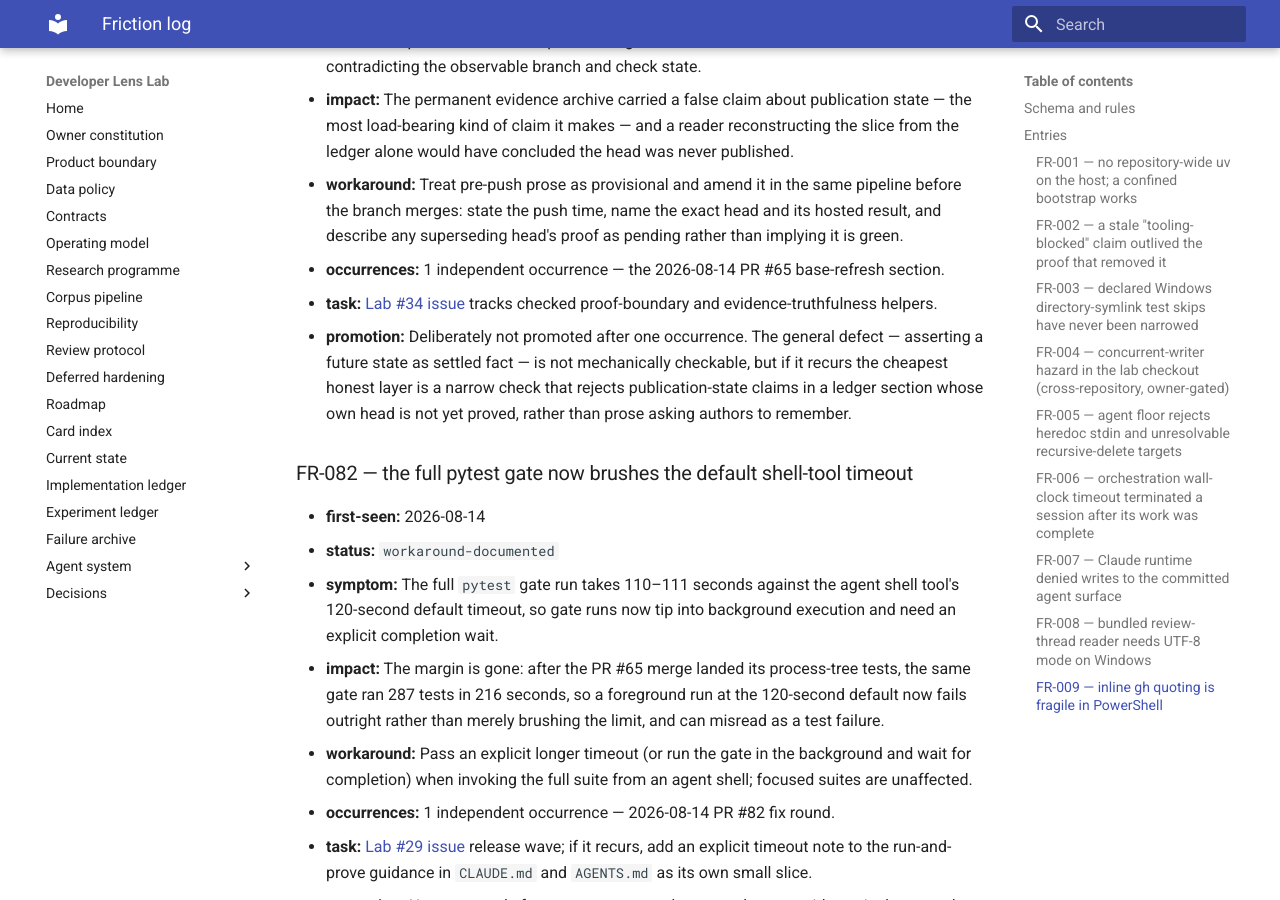
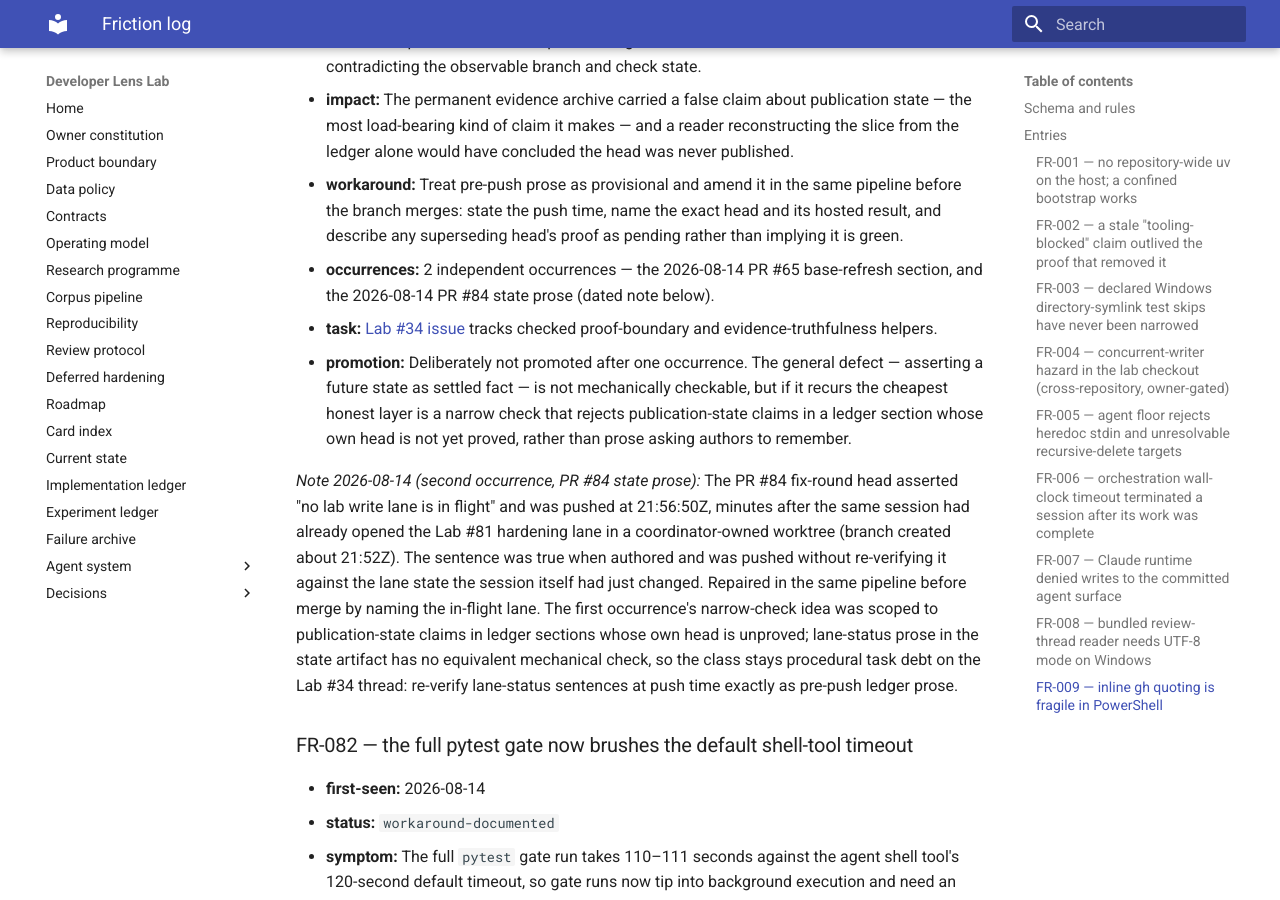
Before and after one commit to Chris0Jeky/developer-lens-lab, an MkDocs documentation site: the page built from docs/agent-system/FRICTION_LOG.md, in a window 1280 px wide and 900 px high, scrolled down 64042 px. Built offline with MkDocs 1.6.1 and Material for MkDocs 9.7.7, drawn with Linux system fonts in a browser that asks for light colours.

Commit message:
docs: name the in-flight Lab #81 lane and log FR-081's second occurrence
The fix-round head asserted no lab write lane was in flight while this
session had already opened the Lab #81 hardening lane in a
coordinator-owned worktree — FR-081's class, repaired in the same
pipeline: the state artifact now names the in-flight lane, its branch,
base, local implementation head, and gate status, and FR-081 records the
second occurrence with the promotion decision unchanged. Docs only.

Claude-Session: https://claude.ai/code/session_011zPqcb81o5S6fuzzCqdhvm

```diff
--- a/docs/agent-system/FRICTION_LOG.md
+++ b/docs/agent-system/FRICTION_LOG.md
@@ -2217,13 +2217,24 @@ the no-structural-fix conclusion is unchanged at four.
 - **workaround:** Treat pre-push prose as provisional and amend it in the same pipeline before the
   branch merges: state the push time, name the exact head and its hosted result, and describe any
   superseding head's proof as pending rather than implying it is green.
-- **occurrences:** 1 independent occurrence — the 2026-08-14 PR #65 base-refresh section.
+- **occurrences:** 2 independent occurrences — the 2026-08-14 PR #65 base-refresh section, and the
+  2026-08-14 PR #84 state prose (dated note below).
 - **task:** [Lab #34 issue](https://github.com/Chris0Jeky/developer-lens-lab/issues/34) tracks
   checked proof-boundary and evidence-truthfulness helpers.
 - **promotion:** Deliberately not promoted after one occurrence. The general defect — asserting a
   future state as settled fact — is not mechanically checkable, but if it recurs the cheapest honest
   layer is a narrow check that rejects publication-state claims in a ledger section whose own head is
   not yet proved, rather than prose asking authors to remember.
+
+_Note 2026-08-14 (second occurrence, PR #84 state prose):_ The PR #84 fix-round head asserted "no
+lab write lane is in flight" and was pushed at 21:56:50Z, minutes after the same session had
+already opened the Lab #81 hardening lane in a coordinator-owned worktree (branch created about
+21:52Z). The sentence was true when authored and was pushed without re-verifying it against the
+lane state the session itself had just changed. Repaired in the same pipeline before merge by
+naming the in-flight lane. The first occurrence's narrow-check idea was scoped to
+publication-state claims in ledger sections whose own head is unproved; lane-status prose in the
+state artifact has no equivalent mechanical check, so the class stays procedural task debt on the
+Lab #34 thread: re-verify lane-status sentences at push time exactly as pre-push ledger prose.
 
 ### FR-082 — the full pytest gate now brushes the default shell-tool timeout
 
```
Also changed, not shown: docs/CURRENT_STATE.md (+16 -10 lines).
